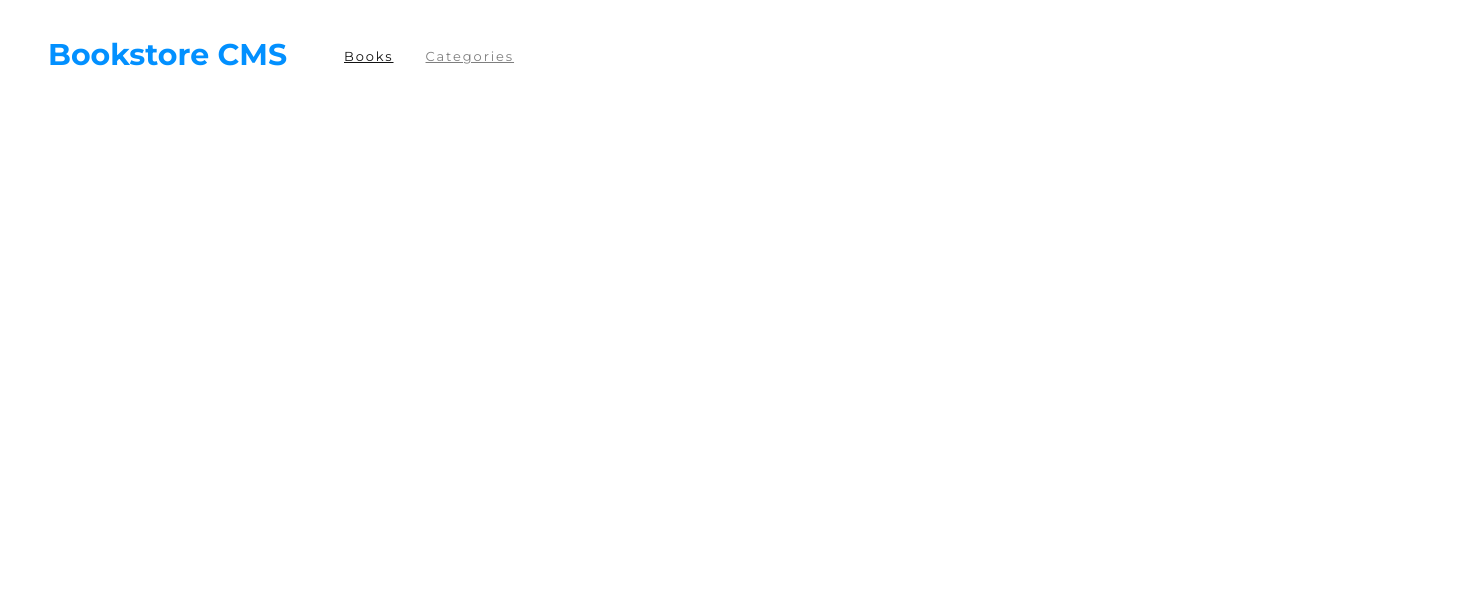
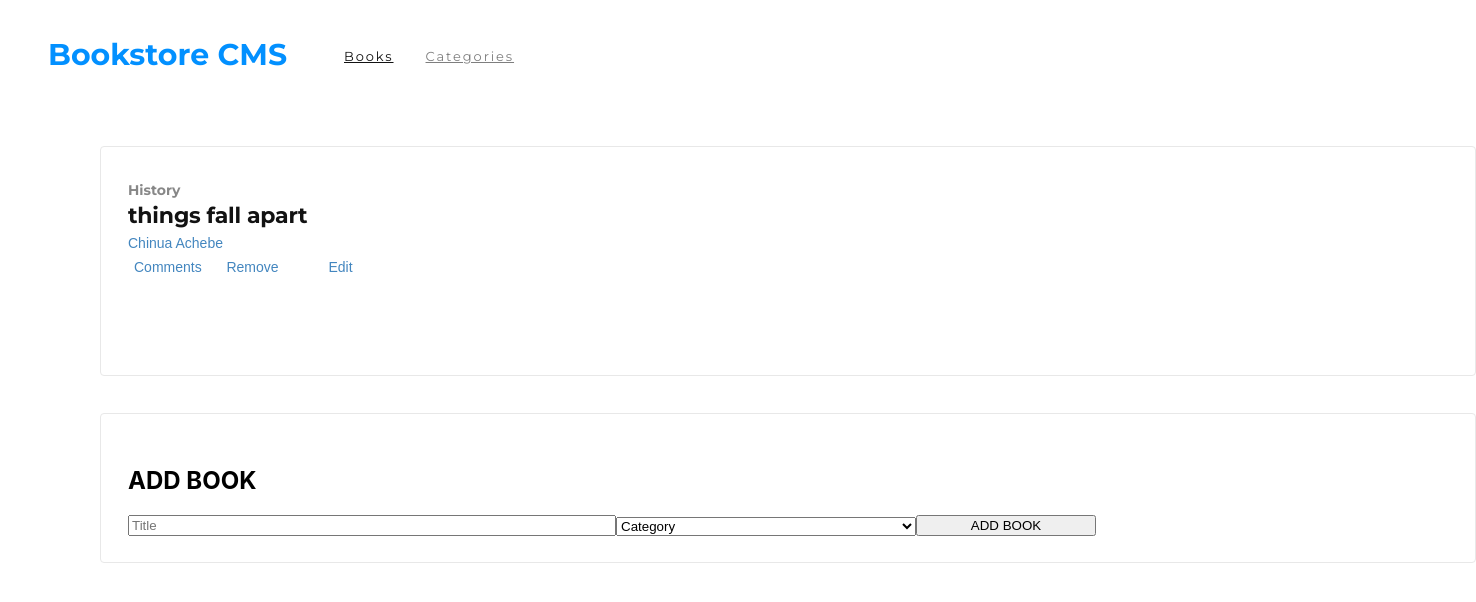
Before and after one commit to HanningtoneM/Book-store, a React (Create React App) app: page / in a window 1280 px wide. Shown: the top 602 px of the page, 1476 px wide, since content can reach past the window. Built offline with nearby package versions, Linux system fonts and the light colour scheme.

Commit message:
Add home.js routes

```diff
--- a/src/App.js
+++ b/src/App.js
@@ -1,9 +1,13 @@
-import { BrowserRouter } from 'react-router-dom';
+import { BrowserRouter, Routes, Route } from 'react-router-dom';
 import Header from './components/Header';
+import Home from './components/Home';
 
 const App = () => (
   <BrowserRouter>
     <Header />
+    <Routes>
+      <Route path="/" element={<Home />} />
+    </Routes>
   </BrowserRouter>
 );
 
```
